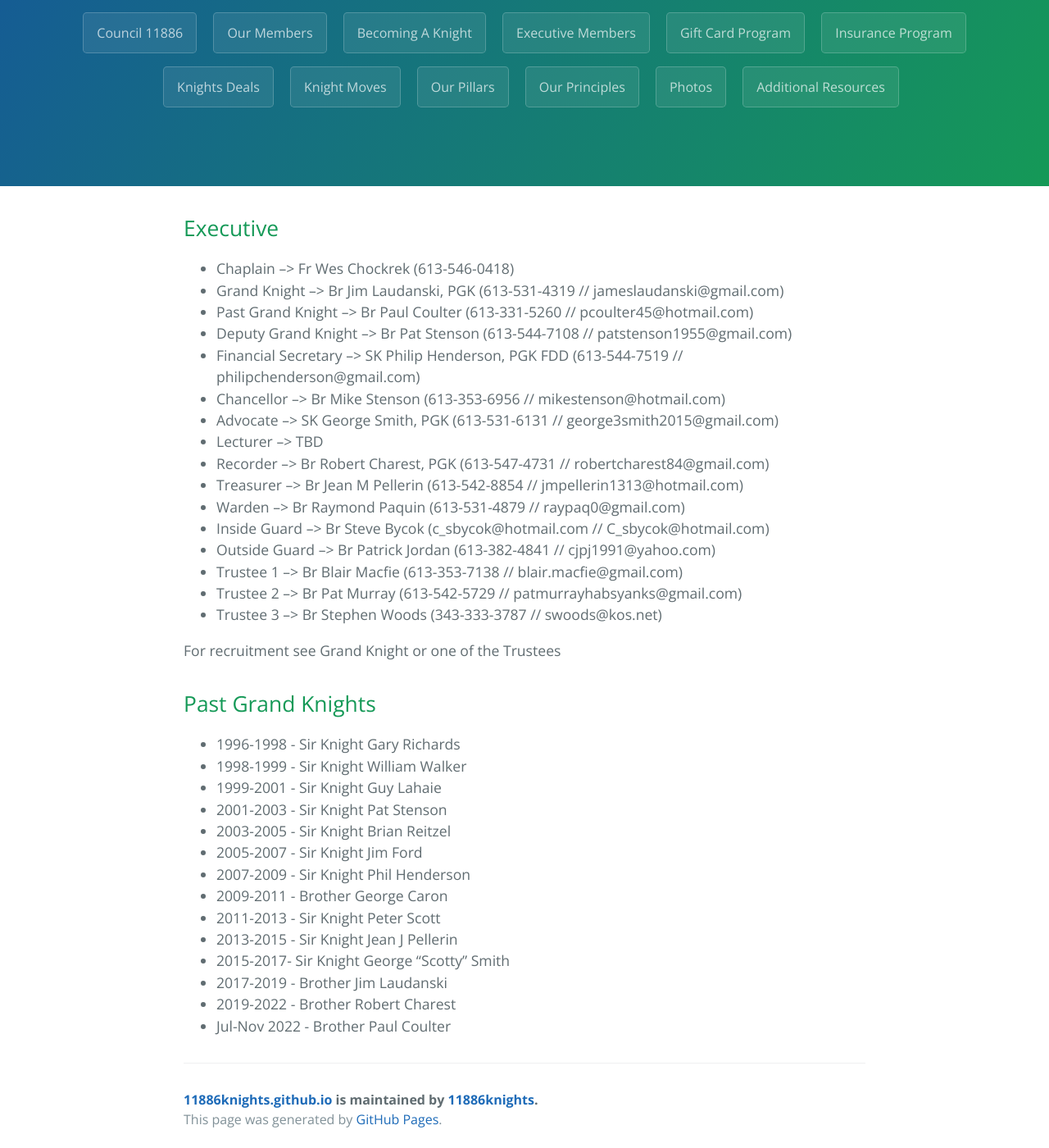
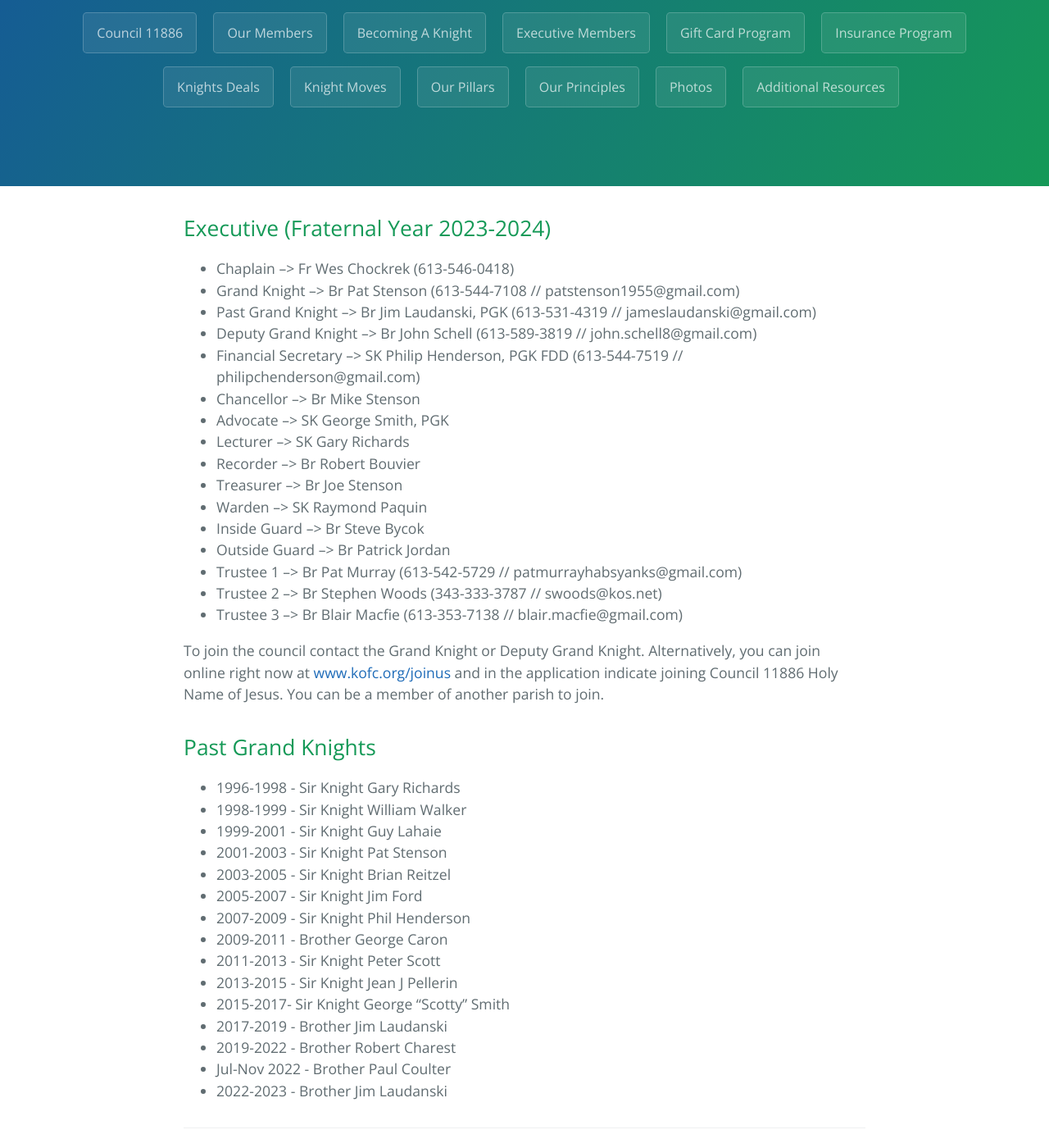
Before and after one commit to 11886knights/11886knights.github.io, a Jekyll site: the page built from page_executive.md, in a window 1280 px wide and 1400 px high, scrolled down 222 px. Shown: the whole window at 82% size. Built offline with Jekyll 4.4.1, drawn with Linux system fonts in a browser that asks for light colours.

Commit message:
Summer 2023 update
new fraternal year updates

```diff
--- a/page_executive.md
+++ b/page_executive.md
@@ -4,26 +4,26 @@ description: Knights of Columbus - Kingston Mills
 layout: default
 ---
 
-## Executive
+## Executive (Fraternal Year 2023-2024)
 
 - Chaplain --> Fr Wes Chockrek (613-546-0418)
-- Grand Knight --> Br Jim Laudanski, PGK (613-531-4319 // jameslaudanski@gmail.com)
-- Past Grand Knight --> Br Paul Coulter (613-331-5260 // pcoulter45@hotmail.com)
-- Deputy Grand Knight --> Br Pat Stenson (613-544-7108 // patstenson1955@gmail.com)
+- Grand Knight --> Br Pat Stenson (613-544-7108 // patstenson1955@gmail.com)
+- Past Grand Knight --> Br Jim Laudanski, PGK (613-531-4319 // jameslaudanski@gmail.com)
+- Deputy Grand Knight --> Br John Schell (613-589-3819 // john.schell8@gmail.com)
 - Financial Secretary --> SK Philip Henderson, PGK FDD (613-544-7519 // philipchenderson@gmail.com)
-- Chancellor --> Br Mike Stenson (613-353-6956 // mikestenson@hotmail.com)
-- Advocate --> SK George Smith, PGK (613-531-6131 // george3smith2015@gmail.com)
-- Lecturer --> TBD
-- Recorder --> Br Robert Charest, PGK (613-547-4731 // robertcharest84@gmail.com)
-- Treasurer --> Br Jean M Pellerin (613-542-8854 // jmpellerin1313@hotmail.com)
-- Warden --> Br Raymond Paquin (613-531-4879 // raypaq0@gmail.com)
-- Inside Guard --> Br Steve Bycok (c_sbycok@hotmail.com // C_sbycok@hotmail.com)
-- Outside Guard --> Br Patrick Jordan (613-382-4841 // cjpj1991@yahoo.com)
-- Trustee 1 --> Br Blair Macfie (613-353-7138 // blair.macfie@gmail.com)
-- Trustee 2 --> Br Pat Murray (613-542-5729 // patmurrayhabsyanks@gmail.com)
-- Trustee 3 --> Br Stephen Woods (343-333-3787 // swoods@kos.net)
+- Chancellor --> Br Mike Stenson
+- Advocate --> SK George Smith, PGK
+- Lecturer --> SK Gary Richards
+- Recorder --> Br Robert Bouvier
+- Treasurer --> Br Joe Stenson
+- Warden --> SK Raymond Paquin
+- Inside Guard --> Br Steve Bycok
+- Outside Guard --> Br Patrick Jordan
+- Trustee 1 --> Br Pat Murray (613-542-5729 // patmurrayhabsyanks@gmail.com)
+- Trustee 2 --> Br Stephen Woods (343-333-3787 // swoods@kos.net)
+- Trustee 3 --> Br Blair Macfie (613-353-7138 // blair.macfie@gmail.com)
 
-For recruitment see Grand Knight or one of the Trustees
+To join the council contact the Grand Knight or Deputy Grand Knight. Alternatively, you can join online right now at [www.kofc.org/joinus](www.kofc.org/joinus) and in the application indicate joining Council 11886 Holy Name of Jesus. You can be a member of another parish to join.
 
 ## Past Grand Knights
 
@@ -41,3 +41,4 @@ For recruitment see Grand Knight or one of the Trustees
 - 2017-2019 - Brother Jim Laudanski
 - 2019-2022 - Brother Robert Charest
 - Jul-Nov 2022 - Brother Paul Coulter
+- 2022-2023 - Brother Jim Laudanski
```
Also changed, not shown: index.md (+2 -6 lines), page_Our_Members.md (+1 -8 lines), page_becoming_a_knight.md (+4 -2 lines), page_gift_card_program.md (+1 -1 lines), page_knights_deals.md (+1 -1 lines).
